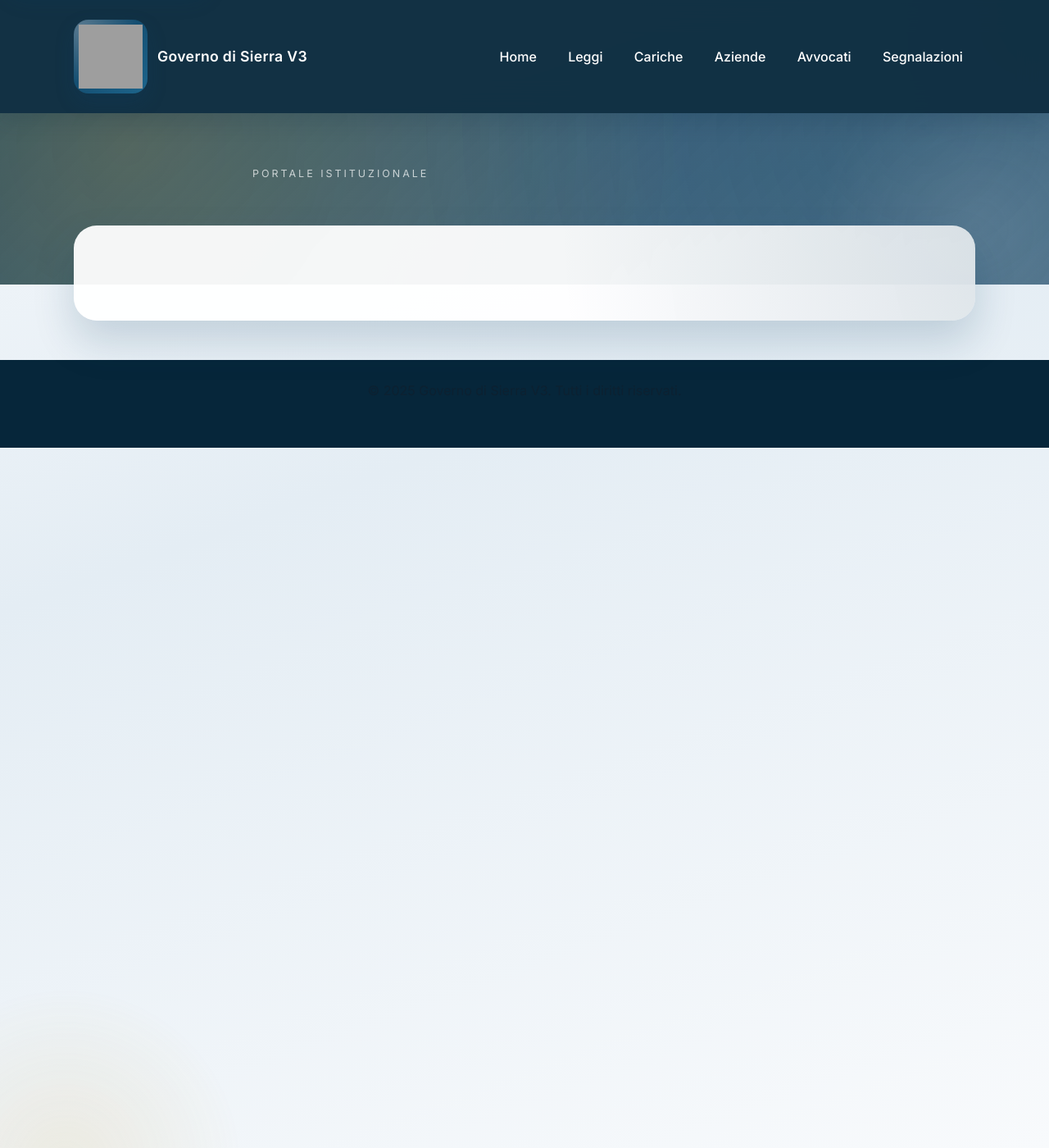
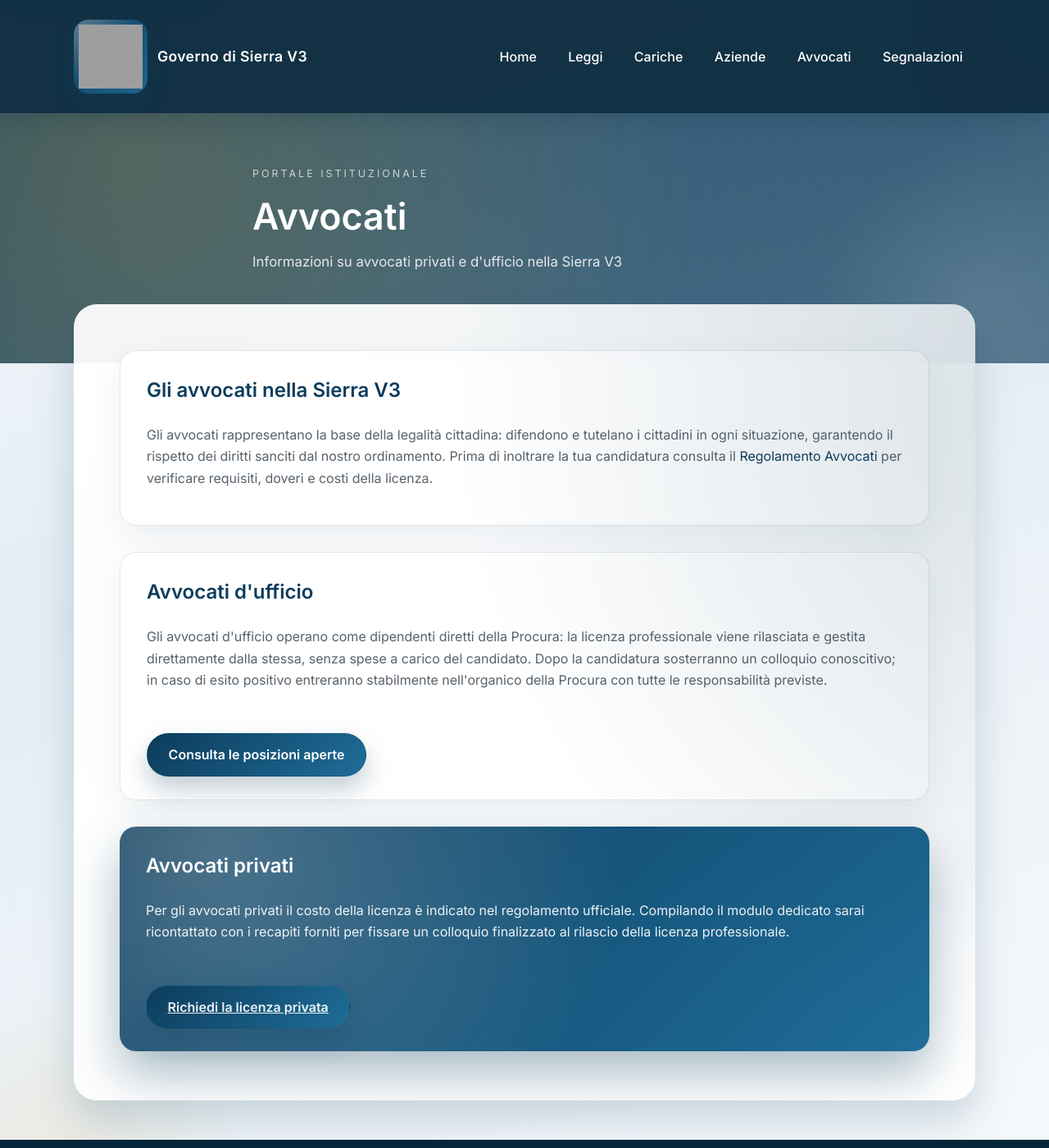
Before and after one commit to governo-sierra-v3/site, a Jekyll site: the page built from avvocati.md, in a window 1280 px wide and 1400 px high. Shown: the whole window at 82% size. Built offline with Jekyll 4.4.1, drawn with Linux system fonts in a browser that asks for light colours; our own code applies the rules of GitHub Pages for plain Markdown files; grey boxes are pictures that could not be loaded.

Commit message:
Add content for avvocati pages

```diff
--- a/avvocati.md
+++ b/avvocati.md
@@ -0,0 +1,38 @@
+---
+layout: default
+title: Avvocati
+description: Informazioni su avvocati privati e d'ufficio nella Sierra V3
+---
+
+<section class="content-section">
+  <h2>Gli avvocati nella Sierra V3</h2>
+  <p>
+    Gli avvocati rappresentano la base della legalità cittadina: difendono e tutelano i cittadini in ogni situazione,
+    garantendo il rispetto dei diritti sanciti dal nostro ordinamento. Prima di inoltrare la tua candidatura consulta il
+    <a href="{{ '/regolamento-avvocati/' | relative_url }}">Regolamento Avvocati</a> per verificare requisiti, doveri e costi
+    della licenza.
+  </p>
+</section>
+
+<section class="content-section">
+  <h2>Avvocati d'ufficio</h2>
+  <p>
+    Gli avvocati d'ufficio operano come dipendenti diretti della Procura: la licenza professionale viene rilasciata e gestita
+    direttamente dalla stessa, senza spese a carico del candidato. Dopo la candidatura sosterranno un colloquio conoscitivo;
+    in caso di esito positivo entreranno stabilmente nell'organico della Procura con tutte le responsabilità previste.
+  </p>
+  <div class="button-group">
+    <a class="button primary" href="{{ '/posizioni-aperte/' | relative_url }}">Consulta le posizioni aperte</a>
+  </div>
+</section>
+
+<section class="content-section accent">
+  <h2>Avvocati privati</h2>
+  <p>
+    Per gli avvocati privati il costo della licenza è indicato nel regolamento ufficiale. Compilando il modulo dedicato sarai
+    ricontattato con i recapiti forniti per fissare un colloquio finalizzato al rilascio della licenza professionale.
+  </p>
+  <div class="button-group">
+    <a class="button primary" href="https://forms.gle/LICENZA-AVVOCATI" target="_blank" rel="noopener">Richiedi la licenza privata</a>
+  </div>
+</section>
```
Also changed, not shown: regolamento-avvocati.md (+4 -2 lines).
